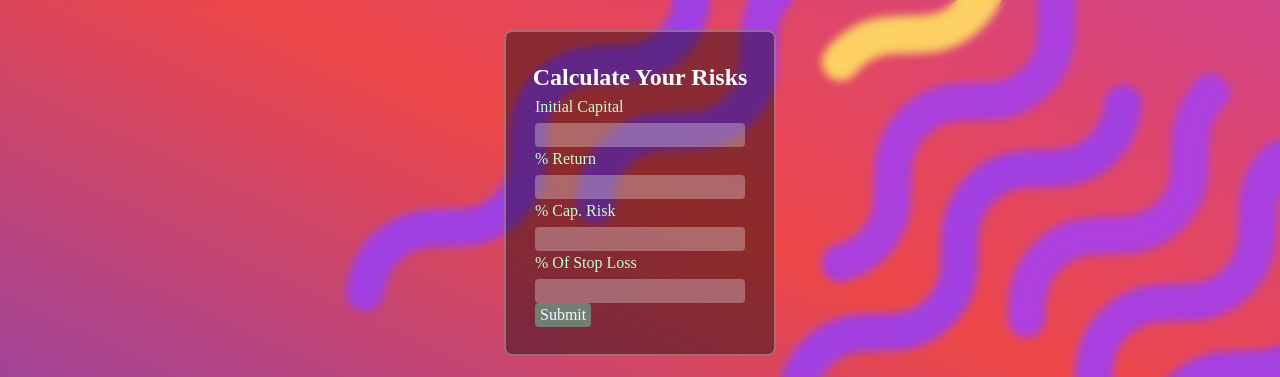
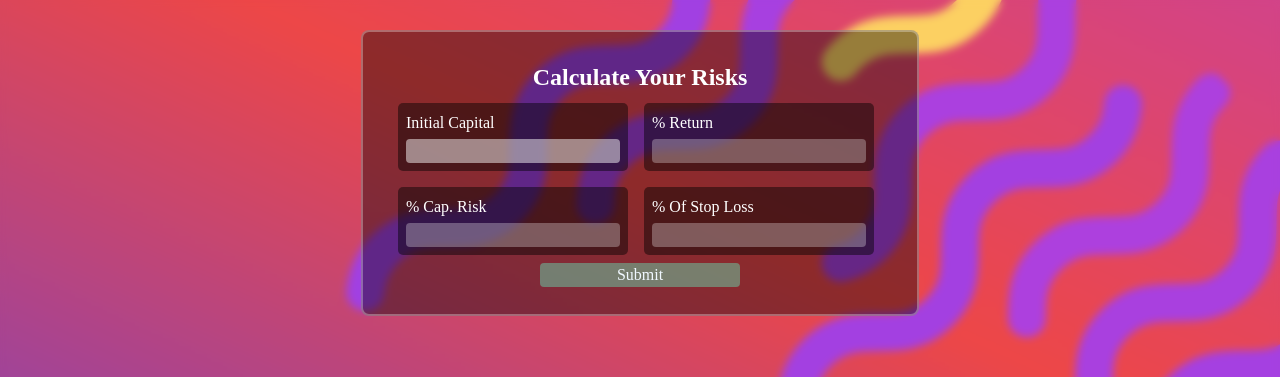
Before and after one commit to priemum/OTC_Risk_Management_calculator_quotex, a React (Create React App) app: page / in a window 1280 px wide. Shown: the top 377 px of the page. Built offline with nearby package versions, Linux system fonts and the light colour scheme.

Commit message:
ui changes

```diff
--- a/src/App.js
+++ b/src/App.js
@@ -4,8 +4,16 @@ import GoogleFontLoader from "react-google-font-loader";
 import BaseInput from "./components/UIelements/Inputs/BaseInput/BaseInput";
 import BaseBtn from "./components/UIelements/Buttons/BaseBtn/BaseBtn";
 import { motion } from "framer-motion";
+import { useEffect } from "react";
 
 function App() {
+
+  useEffect(()=>{
+    const firstFeild = document.getElementById("initialCap")
+    if(firstFeild){
+      firstFeild.focus()
+    }
+  },[])
   return (
     <>
       <GoogleFontLoader
@@ -59,7 +67,8 @@ function App() {
                 id="capSL"
                 type="number"
               />
-              <BaseBtn>Submit</BaseBtn>
+              <div className="submitBtn"><BaseBtn type="submit">Submit</BaseBtn></div>
+
             </form>
           </div>
         </motion.div>
--- a/src/App.scss
+++ b/src/App.scss
@@ -50,4 +50,27 @@
         font-weight: 800;
         color:white;
     }
+    form{
+        display: flex;
+        width: 500px;
+        flex-direction: row;
+        flex-wrap: wrap;
+
+        .app__baseInput{
+            width:46%;
+            align-items:normal;
+            background-color: rgba(0, 0, 0, 0.455);
+            border-radius: 5px;
+        }
+        .submitBtn{
+            width:100%;
+            display:flex;
+            justify-content: center;
+            align-items: center;
+        }
+
+        button[type="submit"]{
+            width:200px
+        }
+    }
 }
--- a/src/components/UIelements/Buttons/BaseBtn/BaseBtn.scss
+++ b/src/components/UIelements/Buttons/BaseBtn/BaseBtn.scss
@@ -1,6 +1,6 @@
 button{
     color:aliceblue;
-    background-color: rgba(97, 255, 202, 0.397);
+    background-color: rgba(97, 255, 202, 0.397) !important;
     border-radius: 4px;
     padding: 0 5px;
     font-weight: 700;
--- a/src/components/UIelements/Inputs/BaseInput/BaseInput.jsx
+++ b/src/components/UIelements/Inputs/BaseInput/BaseInput.jsx
@@ -1,18 +1,30 @@
-import './BaseInput.scss'
+import "./BaseInput.scss";
 
-const BaseInput=(props)=>{
-    return(
-        <div className={`app__baseInput ${props.className && props.className}`}>
+import { motion } from "framer-motion";
+import { useState } from "react";
+
+const BaseInput = (props) => {
+    const [isSecFocused, setIsSecFocused] = useState(false)
+  return (
+    <motion.div
+        initial={{ opacity: 0, scale: 1.2 }}
+        whileInView={{ opacity: 1, scale: 1 }}
+        transition={{ type: "spring", stiffness: 400, damping: 10 }}
+        viewport={{ once: true }}
+        animate={{ stdDeviation: isSecFocused ? 0 : 2 }}
+        className={`app__baseInput ${props.className && props.className}`}
+    >
       <label htmlFor={props.id}>{props.label}</label>
-            <input
+      <motion.input
         type={props.type}
         id={props.id}
         onClick={props.onClick}
         onChange={props.onChange}
+        whileFocus={()=>setIsSecFocused(true)}
         className={` ${props.btnClass}`}
-            ></input>
-        </div>
-    )
-}
+      ></motion.input>
+    </motion.div>
+  );
+};
 
 export default BaseInput;
--- a/src/components/UIelements/Inputs/BaseInput/BaseInput.scss
+++ b/src/components/UIelements/Inputs/BaseInput/BaseInput.scss
@@ -4,9 +4,11 @@
   flex-direction: column;
   align-items: flex-start;
   gap: 4px;
+  margin:8px;
+  padding:8px;
 
   label {
-    color: rgb(198, 255, 208);
+    color: rgb(255, 255, 255);
   }
   input {
     border-radius: 4px;
```
Lines whose indentation alone changed are shown as unchanged.
